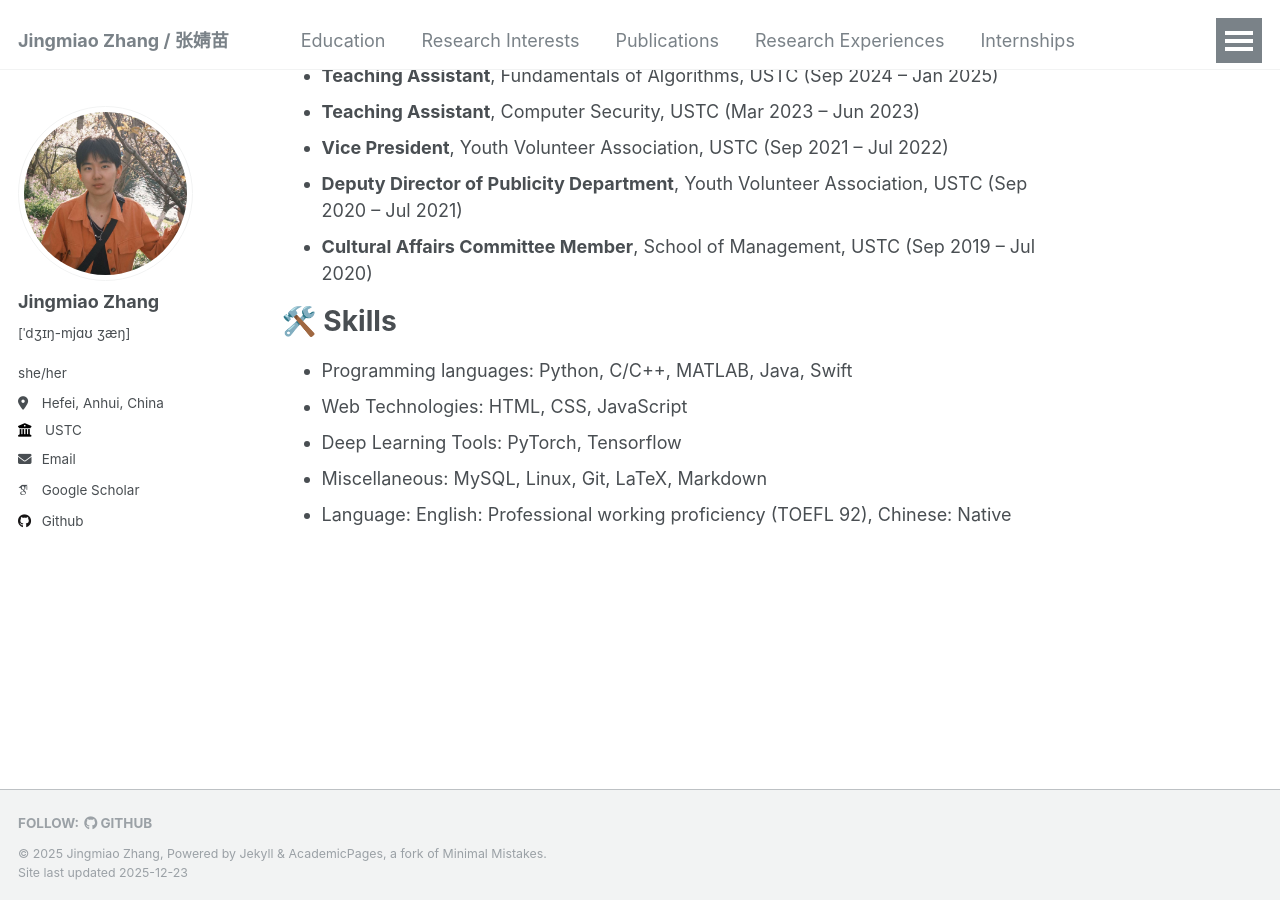
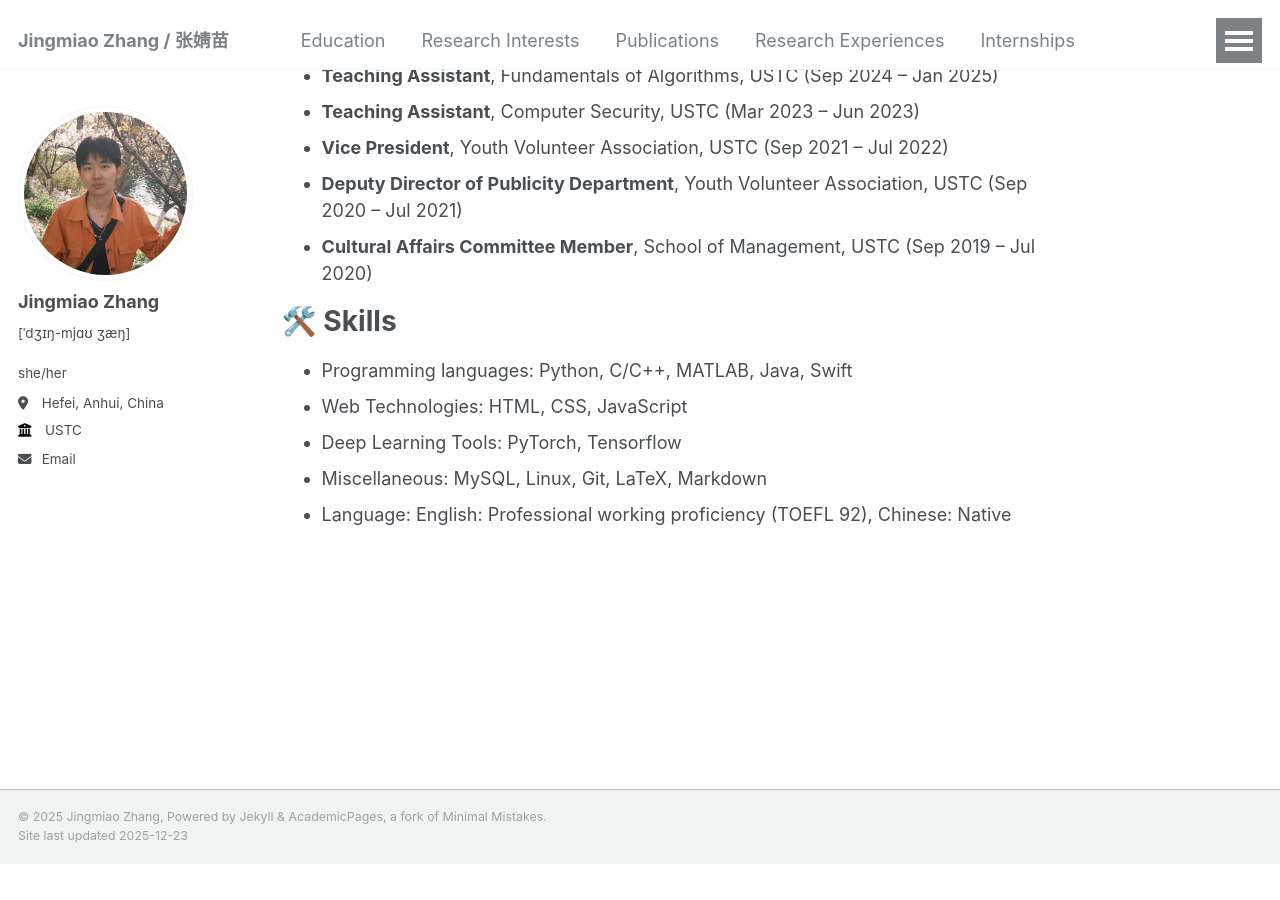
Before and after one commit to Glycineeeee/glycineeeee.github.io, a Jekyll site: the page built from _pages/about.md, in a window 1280 px wide and 900 px high, scrolled down 2244 px. Built offline with Jekyll 4.4.1, drawn with Linux system fonts in a browser that asks for light colours; some web fonts are replaced; a script that is not in the unit is left out; after the commit the page ends 3107 px from its top, so only the background shows below that.

Commit message:
Update _config.yml

```diff
--- a/_config.yml
+++ b/_config.yml
@@ -31,7 +31,7 @@ author:
 
   # Academic websites
   arxiv            : # URL - Update with the correct link to your profile
-  googlescholar    : "https://scholar.google.com/citations?user=FLCKwfIAAAAJ"
+  googlescholar    : # "https://scholar.google.com/citations?user=FLCKwfIAAAAJ"
   impactstory      : # URL
   orcid            : # "http://orcid.org/yourorcidurl"
   semantic         : # URL
@@ -42,7 +42,7 @@ author:
   bitbucket        : # Username - Update with your username on the site
   codepen          : # Username
   dribbble         : # Username
-  github           : "Glycineeeee"
+  github           : # "Glycineeeee"
   kaggle           : # Username
   stackoverflow    : # User number or user number and name (i.e., use "1" or "1/jeff-atwood")
 
```
